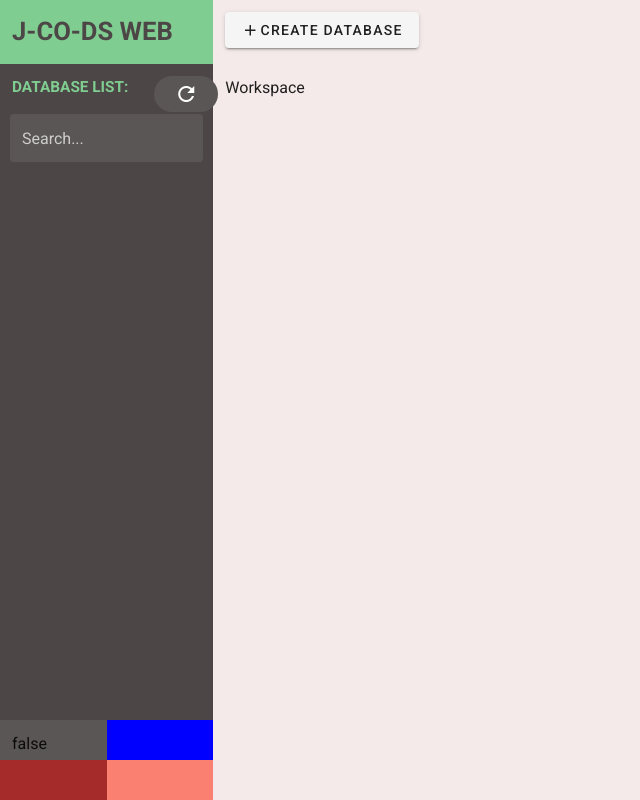
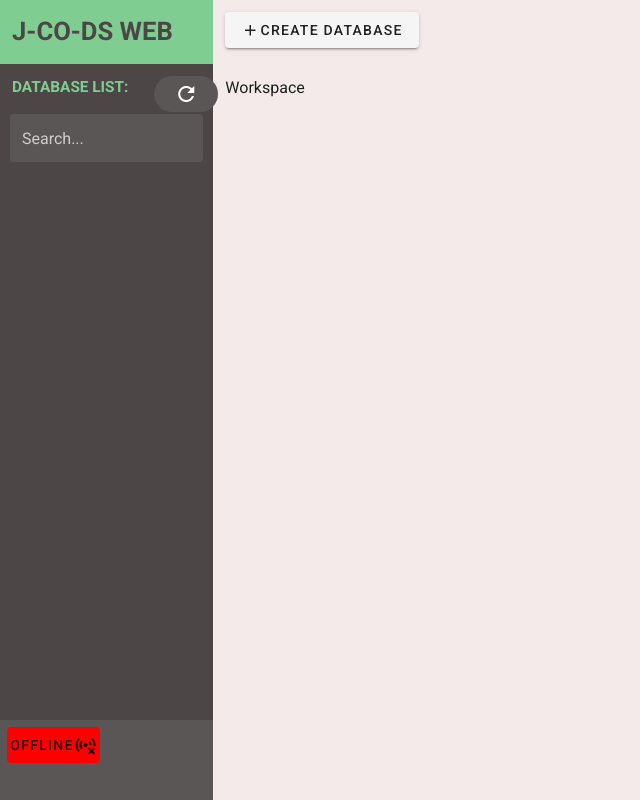
Before and after one commit to CristianoGambirasio/j-co-ds-web, a Vue app: page / in a window 1280 px wide. Shown: the whole page, without its empty margins (0-640 px from the left). Built offline with nearby package versions, Linux system fonts and the light colour scheme; no server answers.

Commit message:
Ping Button

```diff
--- a/src/components/ListDB.vue
+++ b/src/components/ListDB.vue
@@ -58,8 +58,32 @@
     <v-row style="height: 10vh;">
       <v-container id="meta">
         <v-row style="height: 5vh;">
-          <v-col cols="6" id="meta1">
-            {{online}}
+          <v-col cols="6" id="meta1" style="padding: 0px;">
+            <v-container v-if="online" style="padding: 7px;" fill-height>
+              <v-btn
+              depressed
+              block
+              style="background-color: green; padding: 0px;"
+              >
+                ONLINE
+                <v-icon>
+                  mdi-access-point-check
+                </v-icon>
+              </v-btn>
+            </v-container>
+            <v-container v-else style="padding: 7px;" fill-height>
+              <v-btn
+              depressed
+              block
+              style="background-color: red; padding: 0px;"
+              @click="connect()"
+              >
+                OFFLINE
+                <v-icon>
+                  mdi-access-point-remove
+                </v-icon>
+              </v-btn>
+            </v-container>
           </v-col>
           <v-col cols="6" id="meta2">
           </v-col>
@@ -112,14 +136,18 @@ export default {
     }
   },
   mounted () {
-    this.connection = new WebSocket('ws://' + window.location.hostname + ':3000', this.id)
-    this.connection.onopen = () => {
-      this.ping()
-      this.getListDatabase()
-      this.handleResponse()
-    }
+    this.connect()
   },
   methods: {
+    connect () {
+      this.connection = new WebSocket('ws://' + window.location.hostname + ':3000', this.id)
+      this.connection.onopen = () => {
+        console.log('Connecting...')
+        this.ping()
+        this.getListDatabase()
+        this.handleResponse()
+      }
+    },
     handleResponse (finished) {
       this.connection.onmessage = async (message) => {
         const dataBuffer = await message.data.arrayBuffer()
@@ -179,12 +207,18 @@ export default {
       })
     },
     ping () {
+      let errMessageSent = false
       this.connection.send('PING')
       setInterval(() => {
-        if (this.connection.readyState === 2 || this.connection.readyState === 3) {
+        if (this.connection === null || this.connection.readyState === 2 || this.connection.readyState === 3) {
+          // this.connection.close()
           this.online = false
-          console.log('Web Socket is closed')
+          if (!errMessageSent) {
+            console.log('No connection')
+          }
+          errMessageSent = true
         } else {
+          errMessageSent = false
           this.connection.send('PING')
         }
       }
@@ -197,22 +231,7 @@ export default {
 <style>
 #meta{
   padding: 0px;
-}
-
-#meta1{
   background-color: #5B5656
-}
-
-#meta2{
-  background-color: blue;
-}
-
-#meta3{
-  background-color: brown;
-}
-
-#meta4{
-  background-color: salmon;
 }
 
 #body{
--- a/src/components/ListFunctions.vue
+++ b/src/components/ListFunctions.vue
@@ -44,6 +44,7 @@ export default {
     this.connection = new WebSocket('ws://' + window.location.hostname + ':3000', this.id)
     this.connection.onopen = () => {
       this.getListDatabase()
+      this.handleResponse()
     }
   },
   methods: {
@@ -54,7 +55,7 @@ export default {
         const command = data.slice(0, 4)
         data = data.slice(12)
         const text = String.fromCharCode(...data)
-        console.log(text)
+        // console.log(text)
         // DB List response
         if (tool.arrayEquals(command, [0, 1, 0, 2])) {
           const db = JSON.parse(text)
@@ -72,18 +73,17 @@ export default {
           this.listDatabases.push(db)
         }
       }
-    }
     },
     getListDatabase () {
       this.listDatabases = []
       this.connection.send('LIST_DATABASE')
       this.handleResponse()
     },
-
     createDatabase (item) {
       this.connection.send('CREATE_DATABASE###' + item)
       this.handleResponse()
     }
   }
+}
 
 </script>
```
Also changed, not shown: webSocketServer.js (+41 -5 lines). Lines whose indentation alone changed are shown as unchanged.
